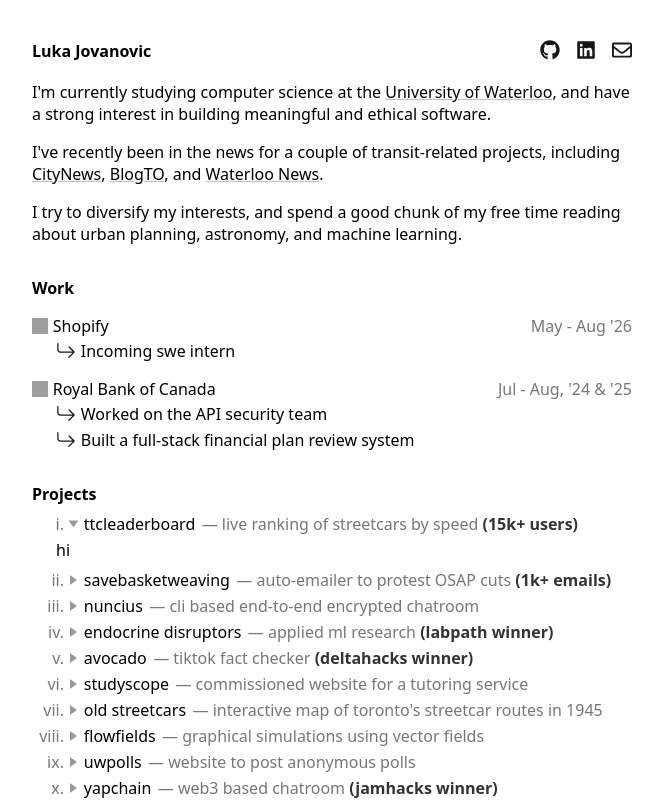
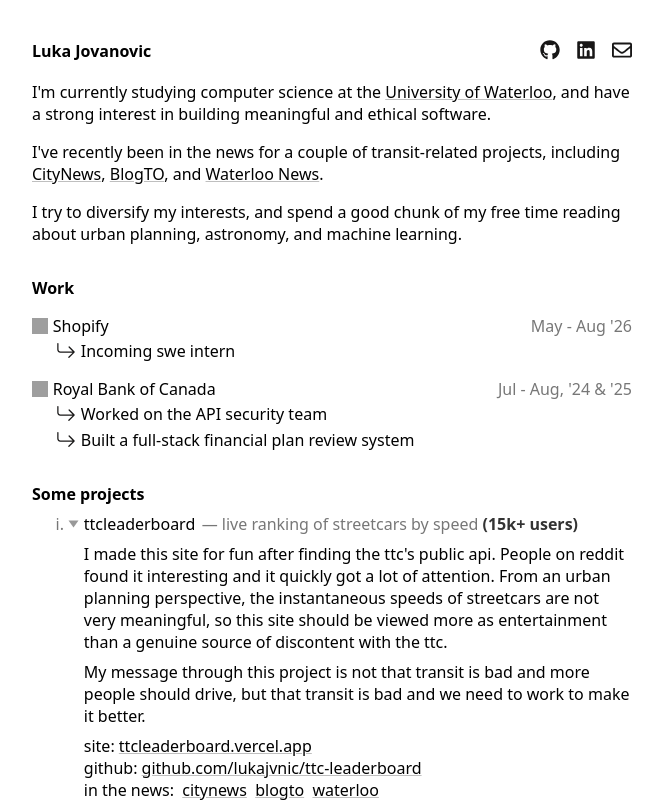
Before and after one commit to lukajvnic/portfolio-site, a React (Vite) app: page / in a window 1280 px wide. Both pictures are taken after a click on the element 640 px from the left and 523 px from the top of the page. Shown: the top 800 px of the page, without its empty margins (308-971 px from the left). Built offline with nearby package versions, Linux system fonts and the light colour scheme; grey boxes are pictures that could not be loaded; a web font is replaced by a local one.

Commit message:
finished dropdown

```diff
--- a/src/App.tsx
+++ b/src/App.tsx
@@ -71,7 +71,7 @@
 
       <div className="header">
         <div className="name">
-          Projects
+          Some projects
         </div>
       </div>
       <div className="space"></div>
@@ -81,15 +81,68 @@
           description={<span>live ranking of streetcars by speed <strong style={{ color: "#333" }}>(15k+ users)</strong></span>}
           count={1}
         >
-          hi
+          <div className="space"></div>
+          <div>
+            I made this site for fun after finding the ttc's public api.
+            People on reddit found it interesting and it quickly got a lot of attention.
+            From an urban planning perspective, the instantaneous speeds of streetcars are not very meaningful,
+            so this site should be viewed more as entertainment than a genuine source of discontent
+            with the ttc.
+          </div>
+          <div className="space"></div>
+          <div>
+            My message through this project is not that transit is bad and more people
+            should drive, but that transit is bad and we need to work to make it better.
+          </div>
+          <div className="space"></div>
+          <div>
+            site: <a href="https://ttcleaderboard.vercel.app/" target="_blank">ttcleaderboard.vercel.app</a>
+          </div>
+          <div>
+            github: <a href="https://github.com/lukajvnic/ttc-leaderboard" target="_blank">github.com/lukajvnic/ttc-leaderboard</a>
+          </div>
+          <div>
+            in the news:&nbsp;&nbsp;
+            <a href="https://www.youtube.com/watch?v=h-bgoxTdCJc" target="_blank">citynews</a>&nbsp;&nbsp;
+            <a href="https://www.blogto.com/city/2026/01/site-tracks-slow-toronto-streetcars/" target="_blank">blogto</a>&nbsp;&nbsp;
+            <a href="https://uwaterloo.ca/math/news/waterloo-student-builds-program-track-speed-ttc-streetcars" target="_blank">waterloo</a>
+          </div>
         </Dropdown>
 
         <Dropdown
           title="savebasketweaving"
-          description={<span>auto-emailer to protest OSAP cuts <strong style={{ color: "#333" }}>(1k+ emails)</strong></span>}
+          description={<span>emailer to protest OSAP cuts <strong style={{ color: "#333" }}>(1k+ emails sent)</strong></span>}
           count={2}
         >
-          hi
+          <div className="space"></div>
+          <div>
+            Doug ford (premier of ontario) is trying to cut student financial aid (osap) grants, which are already only given out
+            to students with a low enough household income. He rationalized this by saying that too many students are taking "basket weaving"
+            courses instead of employable skills like stem, trades, or business. Naturally, he plans to cut
+            everyone's grants, including those in stem, trades, and business.
+          </div>
+          <div className="space"></div>
+          <div className="space"></div>
+          <div>
+            This website targets a more niche problem. In theory, a democracy means that you (yes you) have a say in
+            the government's decisions. However, it feels as though now, more than ever, people feel like they have no control
+            over how the government acts. One of the best ways to affect policy is by emailing local representatives, but again,
+            people rarely do so because they feel like its meaningless. Of course, if a politician gets a thousand emails
+            on the same topic, its not so meaningless anymore.
+          </div>
+          <div className="space"></div>
+          <div className="space"></div>
+          <div>
+            By reducing friction, and making the emailing process as simple as possible (one click), the
+            paradigm changes from "why" to "why not" and ultimately more emails get sent.
+          </div>
+          <div className="space"></div>
+          <div>
+            site: <a href="https://savebasketweaving.ca" target="_blank">savebasketweaving.ca</a>
+          </div>
+          <div>
+            github: <a href="https://github.com/lukajvnic/save-basket-weaving" target="_blank">github.com/lukajvnic/save-basket-weaving</a>
+          </div>
         </Dropdown>
 
         <Dropdown
@@ -97,15 +150,34 @@
           description={<span>cli based end-to-end encrypted chatroom</span>}
           count={3}
         >
-          hi
+          <div>
+            Learned about RSA encryption in math 135, and wanted to try implementing it myself.
+            At around the same time I wanted to try learning kafka, so I decided to combine the
+            two into one project.
+          </div>
+          <div className="space"></div>
+          <div>
+            github: <a href="https://github.com/lukajvnic/nuncius" target="_blank">github.com/lukajvnic/nuncius</a>
+          </div>
         </Dropdown>
 
         <Dropdown
           title="endocrine disruptors"
-          description={<span>applied ml research <strong style={{ color: "#333" }}>(labpath winner)</strong></span>}
+          description={<span>applied ml research <strong style={{ color: "#333" }}>(labpath winner, published)</strong></span>}
           count={4}
         >
-          hi
+          <div>
+            Attended the labpath research hackathon with two premed friends. They asked me to come along to help
+            with the coding part. We built a linear regression model using scikit-learn to predict, given the
+            chemical groups within the compound, whether or not it was an endocrine disruptor. The model
+            achieved an accuracy of 94%. The abstract is now published in a URNCST journal.
+          </div>
+          <div className="space"></div>
+          <div>
+            links:&nbsp;&nbsp;
+            <a href="https://drive.google.com/file/d/1woeatZHOE1xuFrGhneHQci-BVzlRKFtt/view?usp=sharing" target="_blank">paper</a>&nbsp;&nbsp;
+            <a href="https://urncst.com/index.php/urncst/article/view/998/522" target="_blank">urncst</a>
+          </div>
         </Dropdown>
 
         <Dropdown
@@ -113,7 +185,14 @@
           description={<span>tiktok fact checker <strong style={{ color: "#333" }}>(deltahacks winner)</strong></span>}
           count={5}
         >
-          hi
+          <div>
+            Chrome extension that preloads tiktok videos and uses gemini to fact check them, providing a summary and a
+            credibility score. Won the best use of gemini at deltahacks.
+          </div>
+          <div className="space"></div>
+          <div>
+            github: <a href="https://github.com/lukajvnic/Avocado" target="_blank">github.com/lukajvnic/Avocado</a>
+          </div>
         </Dropdown>
 
         <Dropdown
@@ -121,7 +200,14 @@
           description={<span>commissioned website for a tutoring service</span>}
           count={6}
         >
-          hi
+          <div>
+            Studyscope is an tutoring service for elementary and high school students. I was commissioned to
+            build them a website, and it's now maintained by their team.
+          </div>
+          <div className="space"></div>
+          <div>
+            site: <a href="https://studyscopetutoring.com/" target="_blank">studyscopetutoring.com</a>
+          </div>
         </Dropdown>
 
         <Dropdown
@@ -129,23 +215,58 @@
           description={<span>interactive map of toronto's streetcar routes in 1945</span>}
           count={7}
         >
-          hi
+          <div>
+            I made this in the eleventh grade while procrastinating studying for exams.
+            Used google mymaps to plot old streetcar routes, and then put it on a vanilla javascript
+            html page. not too technically complex, but from an urban planning perspective its really
+            cool to see where the streetcar routes used to run, and it kind of gives context as to how
+            the system ended up where it is today. BlogTO wrote an article about it.
+          </div>
+          <div className="space"></div>
+          <div>
+            site: <a href="https://lukajvnic.github.io/old-streetcar/" target="_blank">lukajvnic.github.io/old-streetcar</a>
+          </div>
+          <div>
+            github: <a href="https://github.com/lukajvnic/old-streetcar" target="_blank">github.com/lukajvnic/old-streetcar</a>
+          </div>
+          <div>
+            blogto: <a href="https://www.blogto.com/city/2024/01/map-ttc-streetcar-system-looked/" target="_blank">www.blogto.com/city/2024/01/map-ttc-streetcar-system-looked/</a>
+          </div>
         </Dropdown>
 
         <Dropdown
           title="flowfields"
-          description={<span>graphical simulations using vector fields</span>}
+          description={<span>interesting graphical simulations using vector fields</span>}
           count={8}
         >
-          hi
+          <div>
+            Final project for my highschool calculus class, where we expanded on the idea of
+            slope fields from differential calc to implement vector fields and create cool looking
+            organic shapes. Used perlin noise to make natural gradients.
+          </div>
+          <div className="space"></div>
+          <div>
+            site: <a href="https://lukajvnic.github.io/flowfields/" target="_blank">lukajvnic.github.io/flowfields</a>
+          </div>
+          <div>
+            github: <a href="https://github.com/lukajvnic/flowfields" target="_blank">github.com/lukajvnic/flowfields</a>
+          </div>
         </Dropdown>
 
         <Dropdown
-          title="uwpolls"
-          description={<span>website to post anonymous polls</span>}
+          title="flappybird"
+          description={<span>neural network trained to play flappy bird</span>}
           count={9}
         >
-          hi
+          <div>
+            Old project from the seventh grade, but it was my first introduction to neural networks.
+            This project closely follows a youtube tutorial then kind of diverges. Uses the NEAT library to
+            train a neural network to play flappy bird.
+          </div>
+          <div className="space"></div>
+          <div>
+            github: <a href="https://github.com/lukajvnic/flappybird-neat" target="_blank">github.com/lukajvnic/flappybird-neat</a>
+          </div>
         </Dropdown>
 
         <Dropdown
@@ -153,7 +274,13 @@
           description={<span>web3 based chatroom <strong style={{ color: "#333" }}>(jamhacks winner)</strong></span>}
           count={10}
         >
-          hi
+          <div>
+            Used the NEAR protocol & smart contracts to create a decentralized chatroom. We also made a graphical frontend
+            where users can walk around a shared virtual space and chat. Won the best use of NEAR protocol.
+          </div>
+          <div>
+            github: <a href="https://github.com/lukajvnic/yapchain" target="_blank">github.com/lukajvnic/yapchain</a>
+          </div>
         </Dropdown>
       </div>
 
--- a/src/components/Dropdown.css
+++ b/src/components/Dropdown.css
@@ -46,7 +46,7 @@
 }
 
 .dropdown-content {
-    margin-left: 1.5rem;
+    margin-left: calc(2.8rem + 7px);
     margin-top: 0.25rem;
     margin-bottom: 0.5rem;
 }
--- a/src/components/Dropdown.tsx
+++ b/src/components/Dropdown.tsx
@@ -21,8 +21,8 @@
     const [open, setOpen] = useState(false);
 
     return (
-        <div className="dropdown" onClick={() => setOpen(!open)}>
-            <div className="dropdown-header">
+        <div className="dropdown">
+            <div className="dropdown-header" onClick={() => setOpen(!open)}>
                 <div className="dropdown-count">
                     {toRoman(count)}.
                 </div>
```
